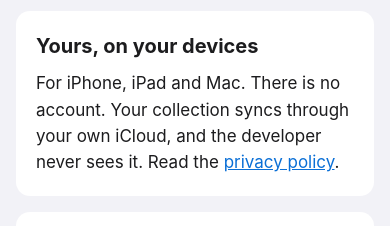
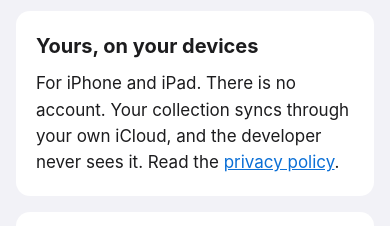
Before and after one commit to jgoodrick/wordlore-site, a plain HTML site: page index.html in a window 390 px wide. Shown: the part 674-900 px from the top of the page. Drawn offline with Linux system fonts and the light colour scheme.

Commit message:
Landing page: iPhone and iPad
Co-Authored-By: Claude Fable 5.2 <noreply@anthropic.com>

```diff
--- a/index.html
+++ b/index.html
@@ -28,7 +28,7 @@
 
     <section class="card">
         <h2>Yours, on your devices</h2>
-        <p>For iPhone, iPad and Mac. There is no account. Your collection syncs through your own iCloud, and the developer never sees it. Read the <a href="privacy/">privacy policy</a>.</p>
+        <p>For iPhone and iPad. There is no account. Your collection syncs through your own iCloud, and the developer never sees it. Read the <a href="privacy/">privacy policy</a>.</p>
     </section>
 
     <section class="card">
```
